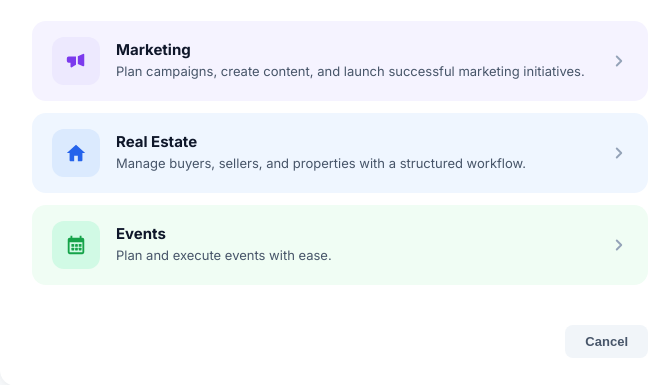
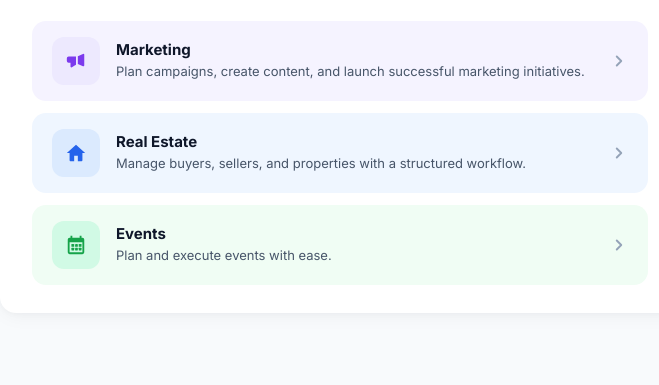
Before and after one commit to Techexplified/Workflow-Kit, a website built with Vite: page choose-workflow.html in a window 1280 px wide. Shown: the part 199-584 px from the top of the page, without its empty margins (300-959 px from the left). Built offline with nearby package versions, Linux system fonts and the light colour scheme.

Commit message:
Remove cancel button on bottom right

```diff
--- a/choose-workflow.html
+++ b/choose-workflow.html
@@ -155,30 +155,6 @@
 
       .template-row:hover .template-chevron {
         transform: translateX(4px);
-        color: #0f172a;
-      }
-
-      .bottom-row {
-        display: flex;
-        justify-content: flex-end;
-        margin-top: 24px;
-        padding-top: 16px;
-      }
-
-      .cancel-button {
-        background-color: #f1f5f9;
-        border: none;
-        color: #475569;
-        padding: 9px 20px;
-        border-radius: 8px;
-        font-size: 13px;
-        font-weight: 600;
-        cursor: pointer;
-        transition: background-color 0.15s ease, color 0.15s ease;
-      }
-
-      .cancel-button:hover {
-        background-color: #e2e8f0;
         color: #0f172a;
       }
 
@@ -341,11 +317,6 @@
 
       <!-- Dynamic Template List -->
       <div id="template-list" class="template-list"></div>
-
-      <!-- Bottom Actions -->
-      <div class="bottom-row">
-        <button id="cancel-btn" class="cancel-button">Cancel</button>
-      </div>
     </div>
 
     <script type="module" src="/src/choose-workflow.js"></script>
--- a/src/choose-workflow.js
+++ b/src/choose-workflow.js
@@ -246,11 +246,6 @@ function renderTemplates() {
 document.addEventListener('DOMContentLoaded', () => {
   renderTemplates();
 
-  const cancelBtn = document.getElementById('cancel-btn');
-  if (cancelBtn) {
-    cancelBtn.addEventListener('click', closePopup);
-  }
-
   if (t && typeof t.render === 'function') {
     t.render(function () {
       if (typeof t.sizeTo === 'function') {
```
